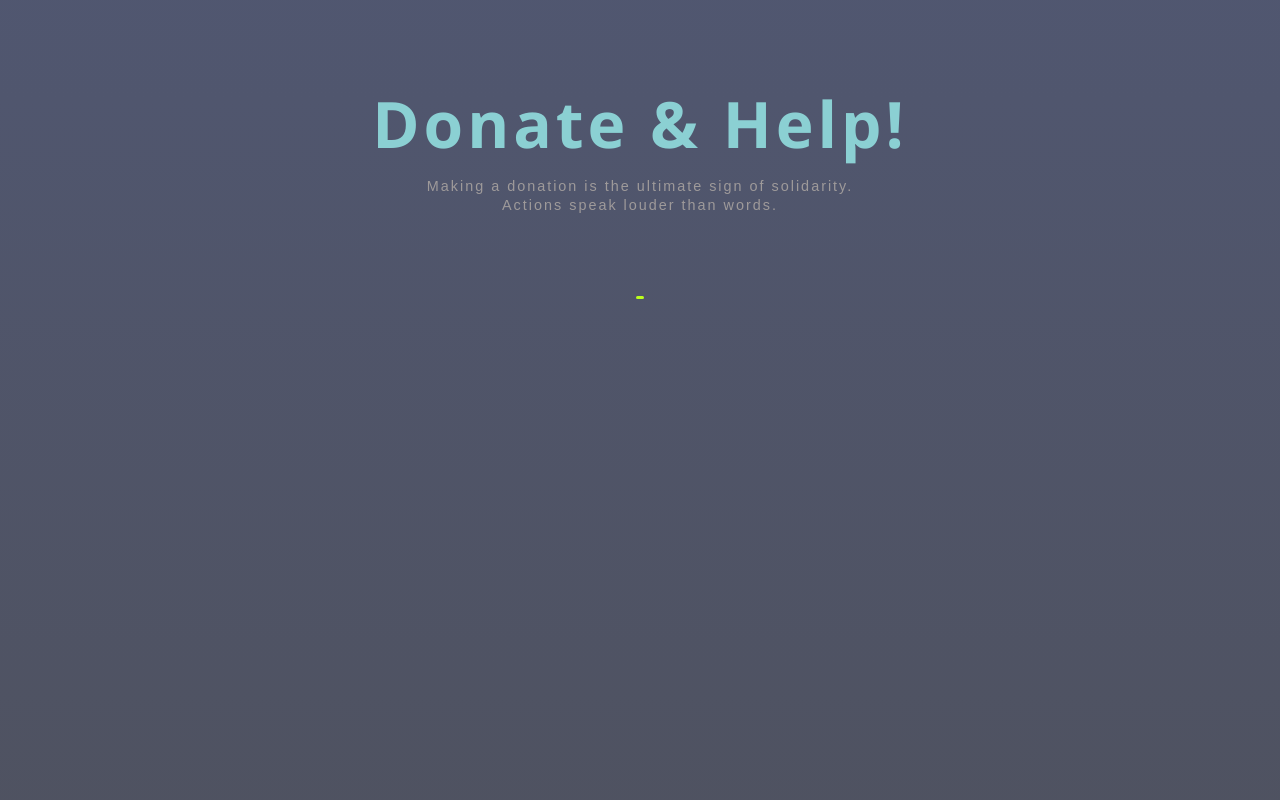
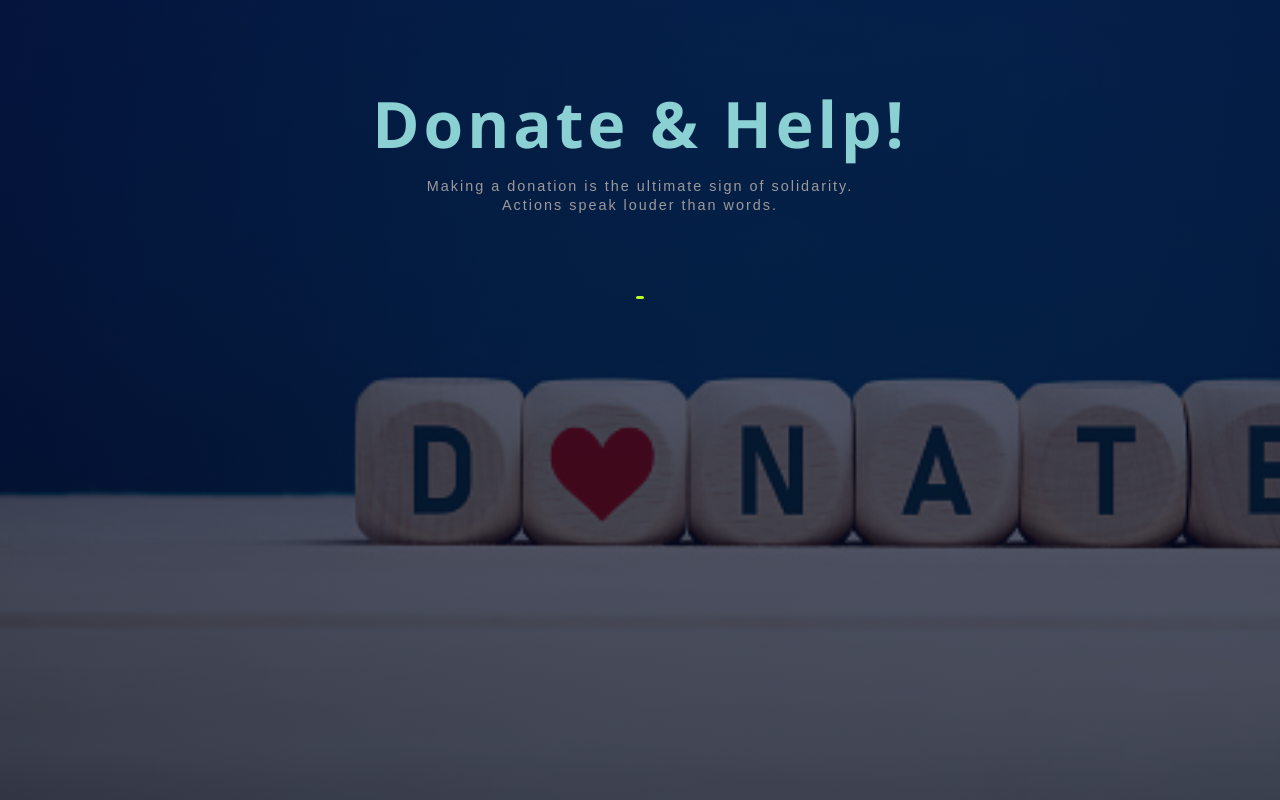
Before and after one commit to Gautam-kumar24/the-spark-foundation, a plain HTML site: page index.html in a window 1280 px wide. Drawn offline with Linux system fonts and the light colour scheme.

Commit message:
Update style.css

```diff
--- a/style.css
+++ b/style.css
@@ -6,7 +6,7 @@
 
 .parent {
   background-image: linear-gradient(rgba(6, 15, 51, 0.7), rgba(4, 9, 30, 0.7)),
-    url(./images/donate.jpg);
+    url(./donate.jpg);
   background-repeat: no-repeat;
   background-size: cover;
   text-align: center;
```
